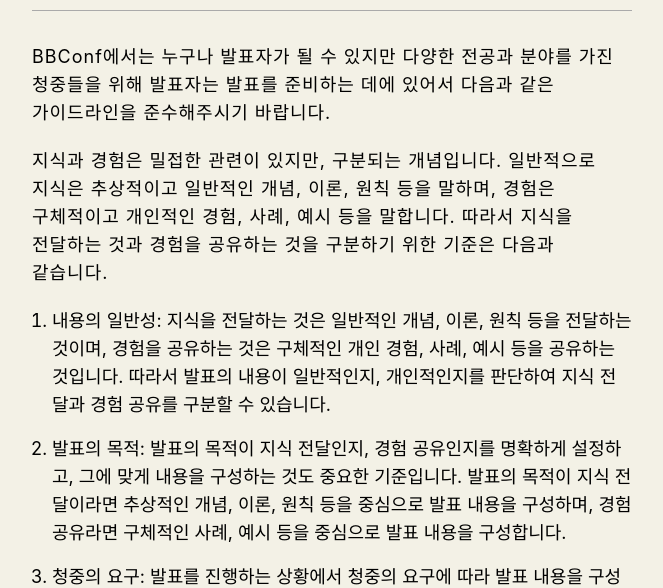
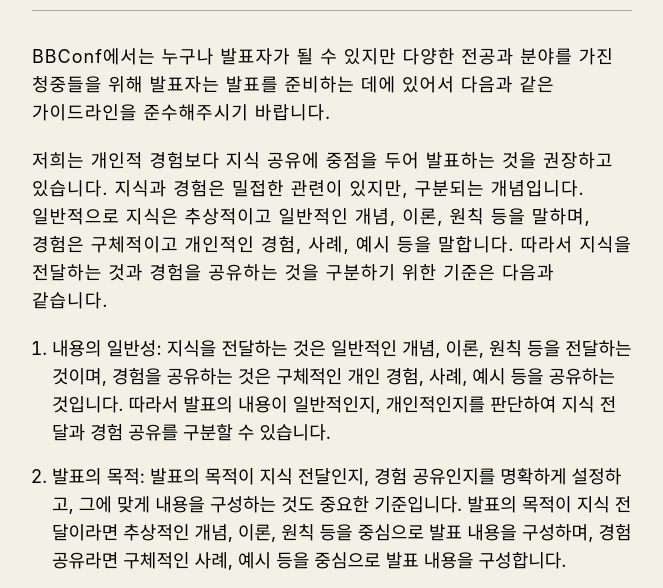
Before and after one commit to bbconfhq/conference, a Gatsby site: page /guidelines in a window 1280 px wide. Shown: the part 155-743 px from the top of the page, without its empty margins (308-971 px from the left). Built offline with nearby package versions, Linux system fonts and the light colour scheme; Gatsby itself is replaced by a stand-in of ours; a web font is replaced by a local one.

Commit message:
feat: update guidelines

```diff
--- a/src/pages/guidelines.tsx
+++ b/src/pages/guidelines.tsx
@@ -25,7 +25,7 @@ const GuidelinePage = () => {
 
       <Paragraph>BBConf에서는 누구나 발표자가 될 수 있지만 다양한 전공과 분야를 가진 청중들을 위해 발표자는 발표를 준비하는 데에 있어서 다음과 같은 가이드라인을 준수해주시기 바랍니다. </Paragraph>
       <br />
-      <Paragraph>지식과 경험은 밀접한 관련이 있지만, 구분되는 개념입니다. 일반적으로 지식은 추상적이고 일반적인 개념, 이론, 원칙 등을 말하며, 경험은 구체적이고 개인적인 경험, 사례, 예시 등을 말합니다. 따라서 지식을 전달하는 것과 경험을 공유하는 것을 구분하기 위한 기준은 다음과 같습니다.</Paragraph>
+      <Paragraph>저희는 개인적 경험보다 지식 공유에 중점을 두어 발표하는 것을 권장하고 있습니다. 지식과 경험은 밀접한 관련이 있지만, 구분되는 개념입니다. 일반적으로 지식은 추상적이고 일반적인 개념, 이론, 원칙 등을 말하며, 경험은 구체적이고 개인적인 경험, 사례, 예시 등을 말합니다. 따라서 지식을 전달하는 것과 경험을 공유하는 것을 구분하기 위한 기준은 다음과 같습니다.</Paragraph>
       <br />
 
       <List>
```
